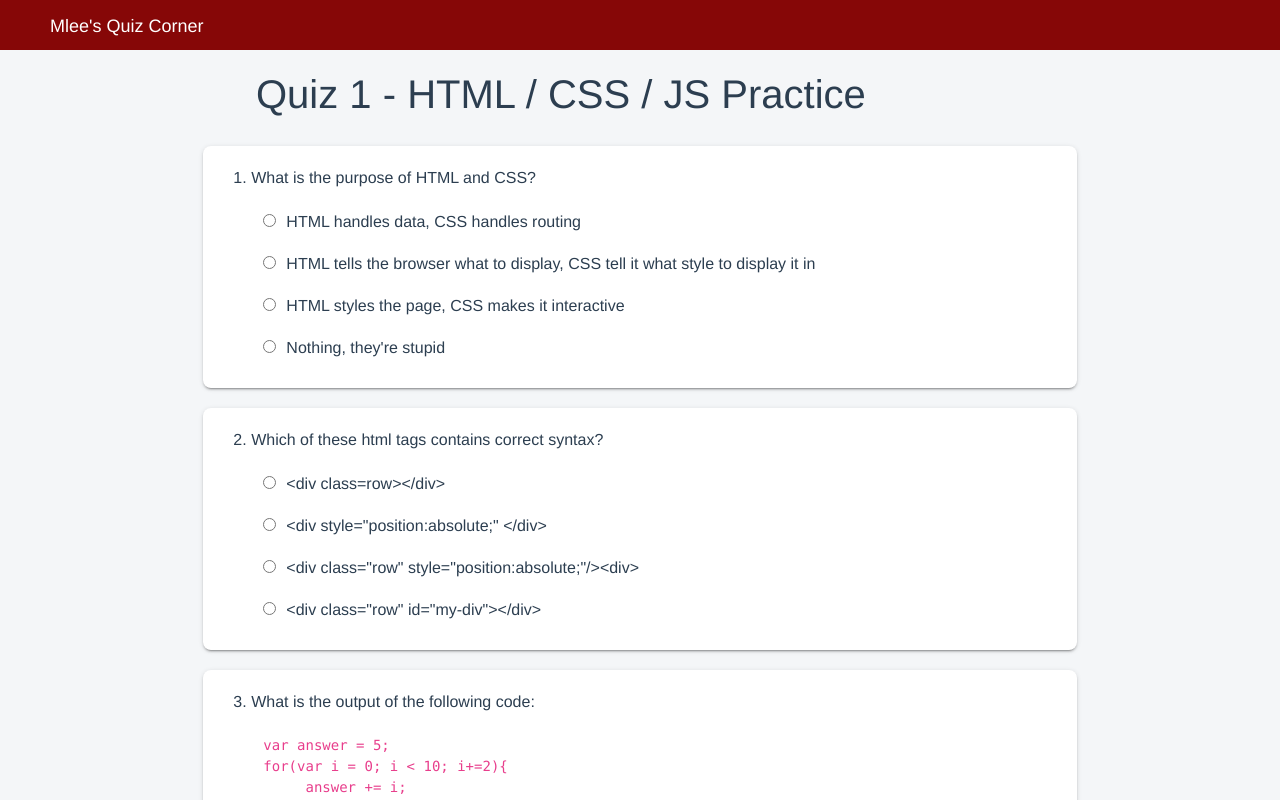
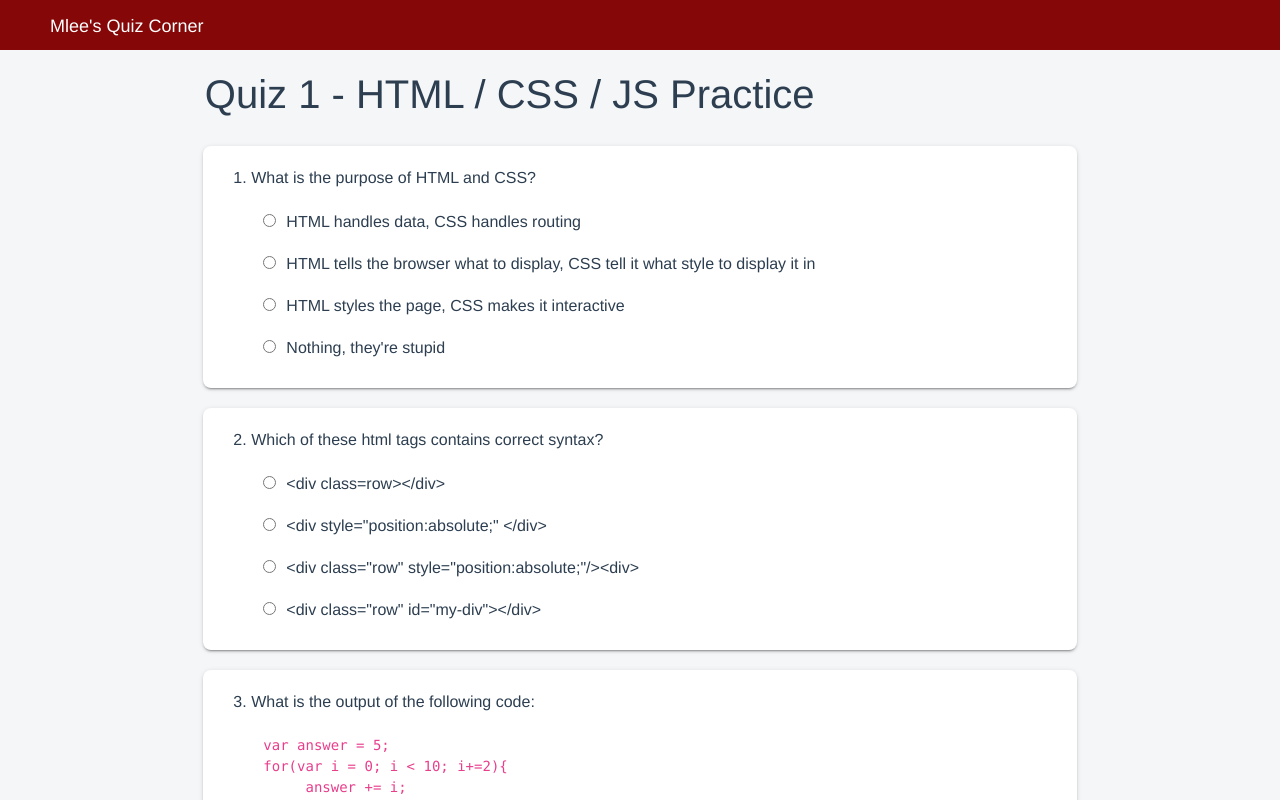
Before and after one commit to TheMleeOfMlees/quiz-maker, a Vue app: page / in a window 1280 px wide. Shown: the top 800 px of the page. Built offline with nearby package versions, Linux system fonts and the light colour scheme.

Commit message:
fixing title alignment

```diff
--- a/src/components/Quiz.vue
+++ b/src/components/Quiz.vue
@@ -88,6 +88,6 @@ export default {
 }
 #heading{
     padding-top:20px;
-    padding-left:20%;
+    padding-left:16%;
 }
 </style>
```
